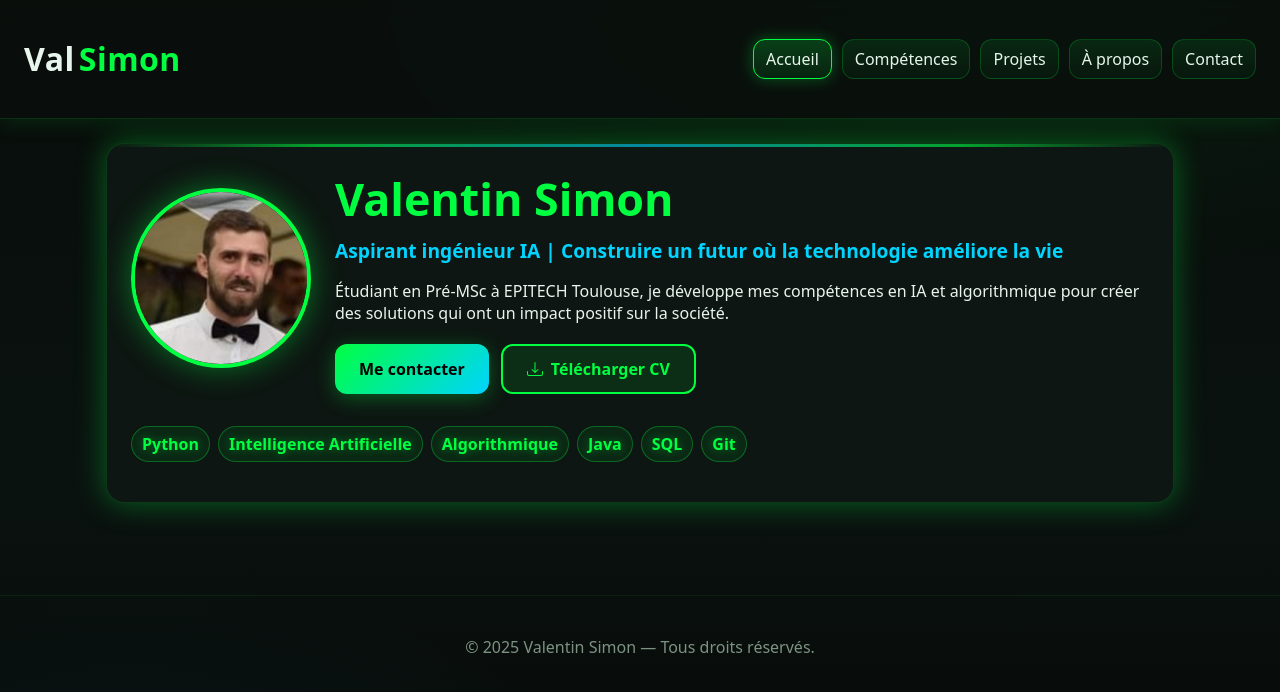
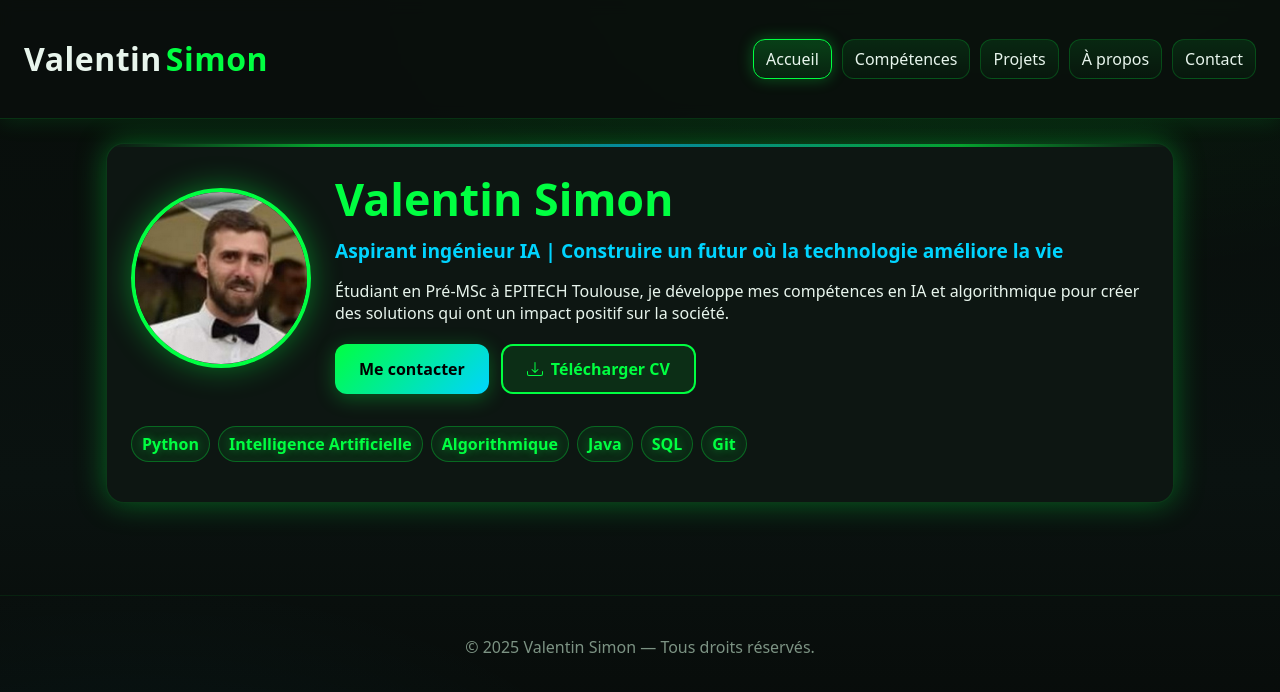
Before and after one commit to Valentin-sim/my_portfolio, a plain HTML site: page index.html in a window 1280 px wide. Drawn offline with Linux system fonts and the light colour scheme.

Commit message:
Valentin

```diff
--- a/index.html
+++ b/index.html
@@ -13,7 +13,7 @@
 <body>
   <header class="site-header">
     <h1 class="logo" aria-label="Portfolio Valentin Simon">
-      <span>Val</span><span class="accent">Simon</span>
+      <span>Valentin</span><span class="accent">Simon</span>
     </h1>
     <nav class="site-nav" aria-label="Navigation principale">
       <a class="nav-link" href="#home" aria-current="page">Accueil</a>
```
Also changed, not shown: 1 other file.
